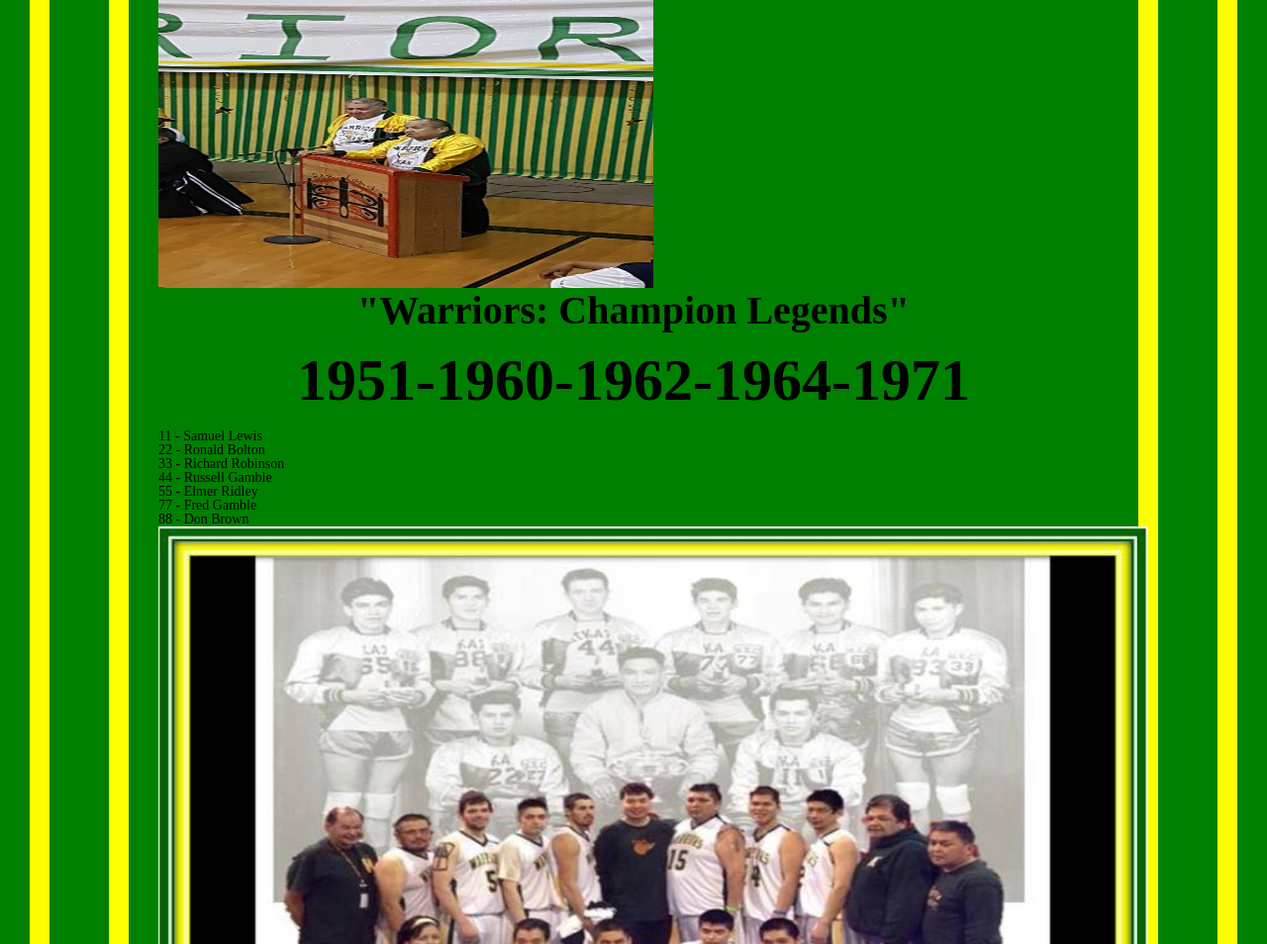
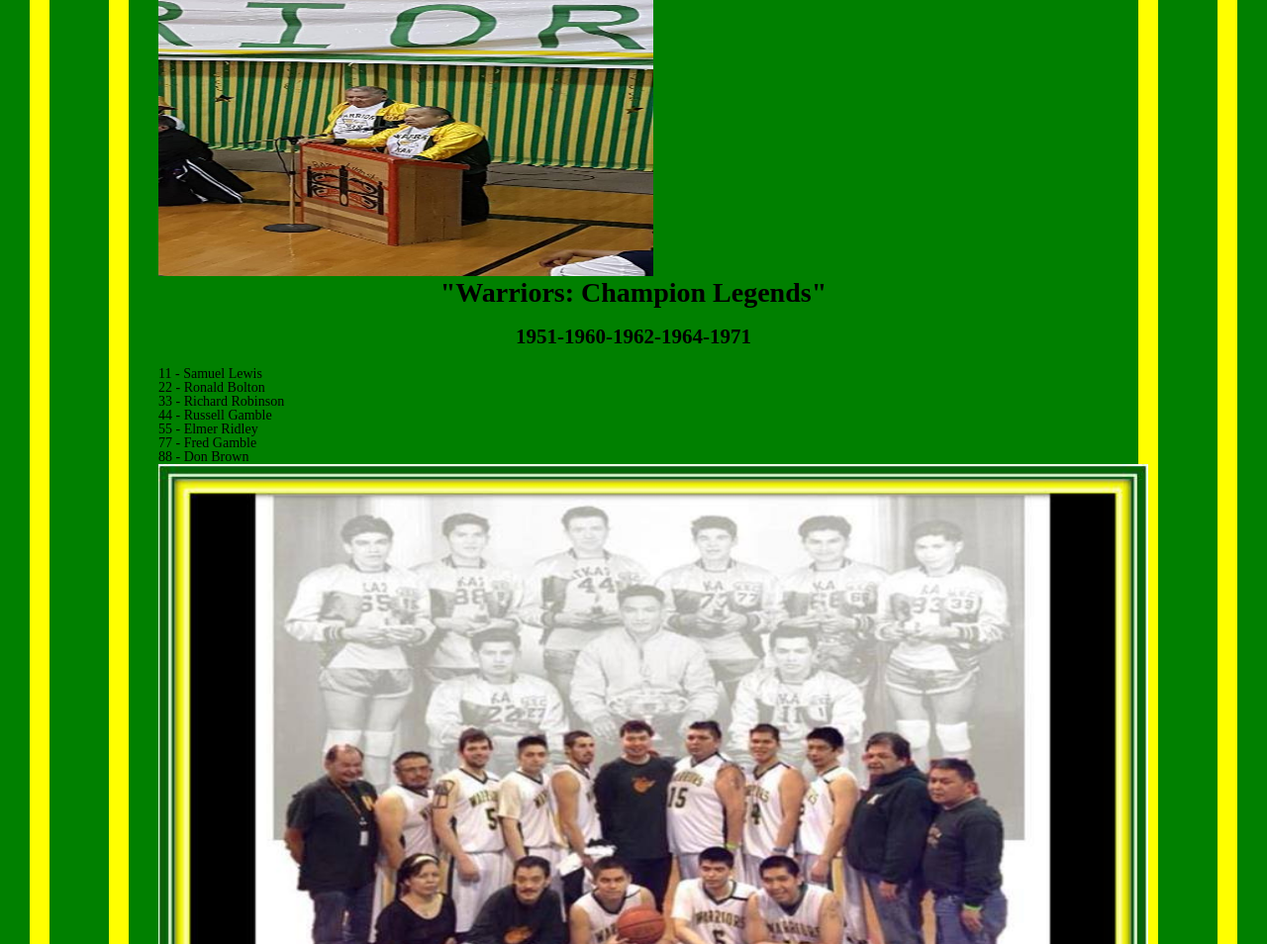
Before and after one commit to JoanneLewisDudoward/websites, a plain HTML site: page index.html in a window 1280 px wide. Shown: the part 826-1780 px from the top of the page at 99% size. Drawn offline with Linux system fonts and the light colour scheme.

Commit message:
change style

```diff
--- a/style.css
+++ b/style.css
@@ -44,14 +44,14 @@ h1 {
 }
 h2 {
 	text-align: center;
-	font-size: 40px;
+	font-size: 200%;
 }
 
 h3,h4,h5,h6 {
 	text-align: center;
 	background-color: green;
 	font-family:'Domine', serif;
-	font-size: 60px;
+	font-size: 150%;
 }
 
 p {
```
